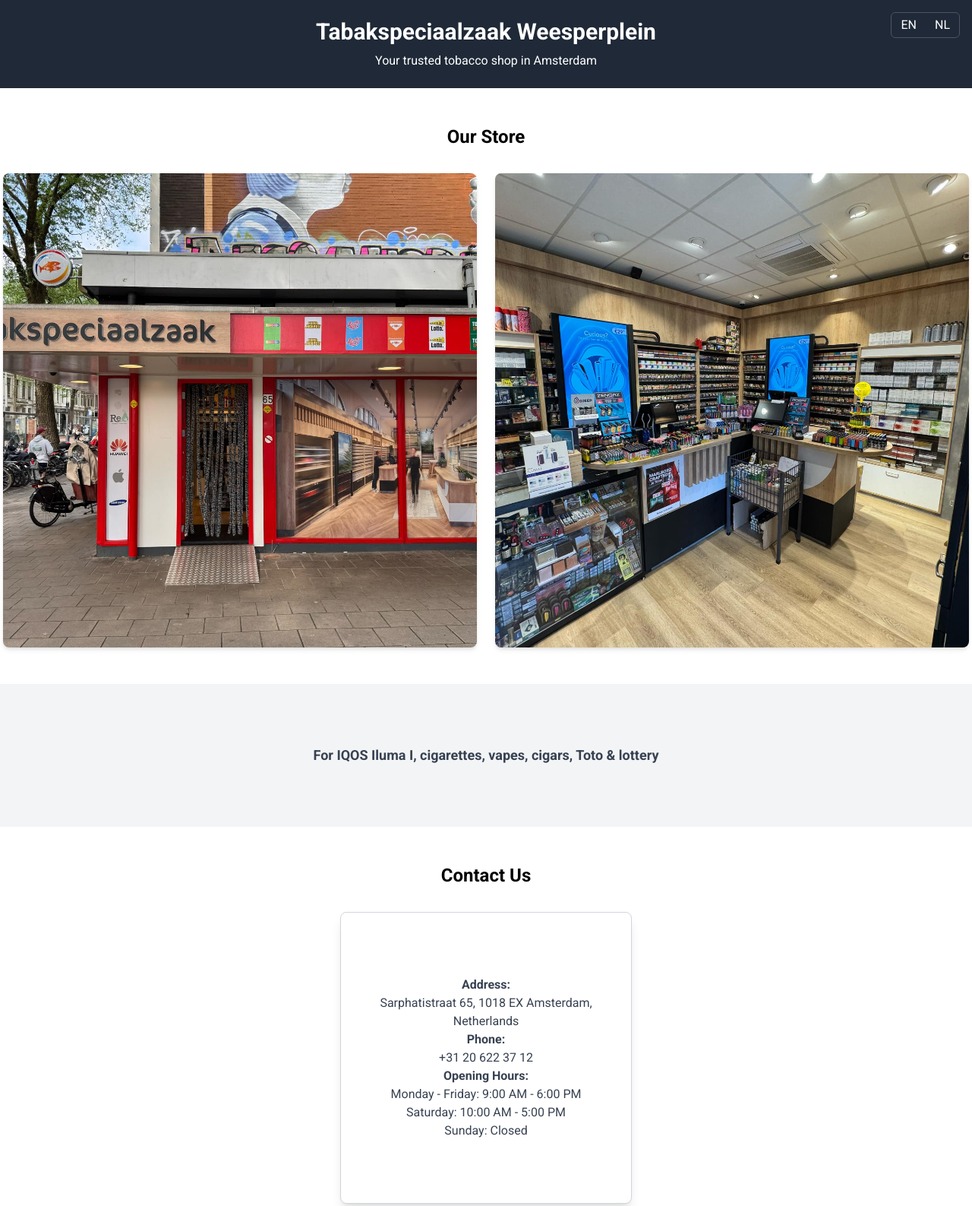
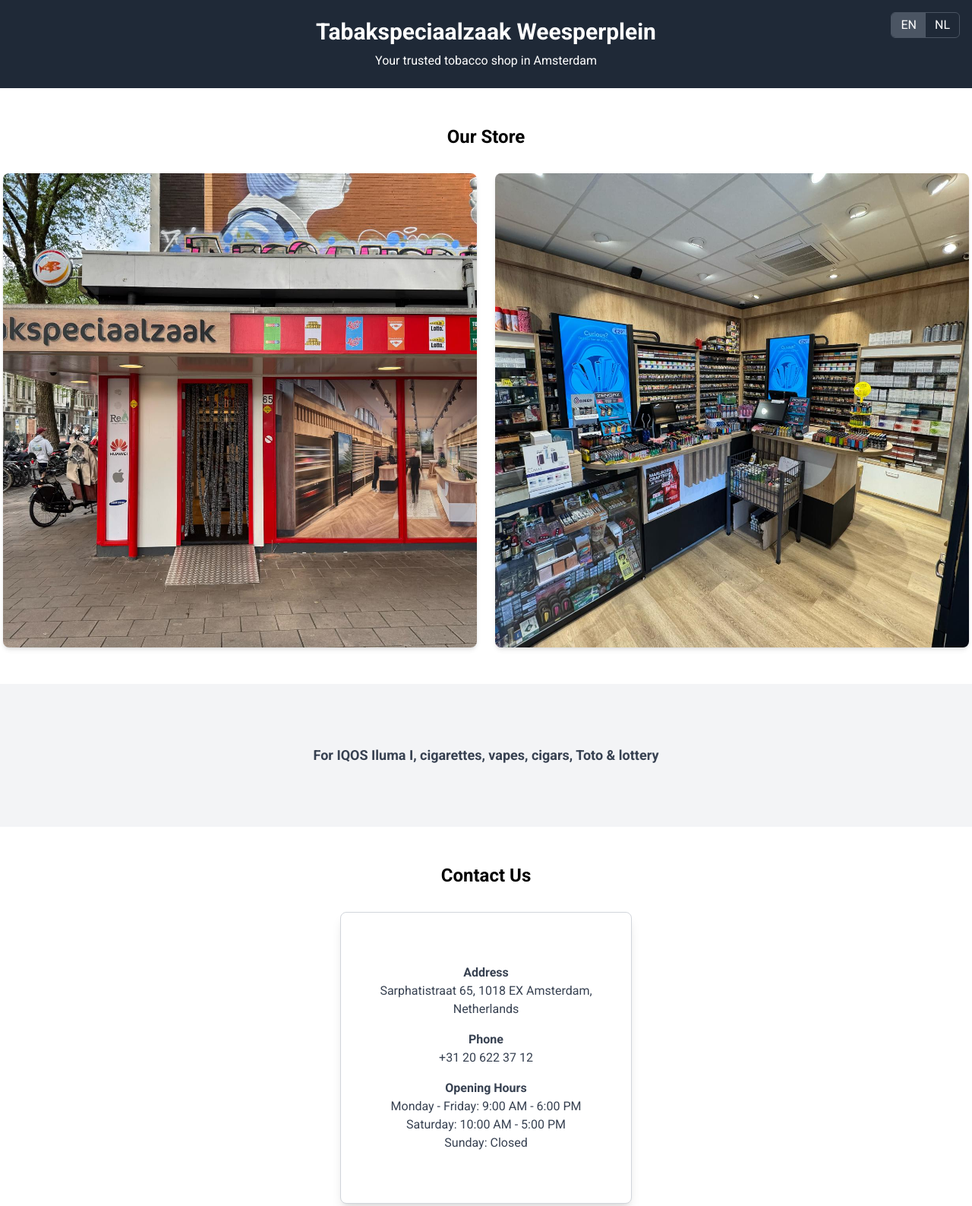
Before and after one commit to Eeliya/tabakspeciaalzaak-weesperplein, a plain HTML site: page index.html in a window 1280 px wide. Shown: the top 1587 px of the page at 76% size. Drawn offline with nearby package versions, Linux system fonts and the light colour scheme.

Commit message:
Improvements

```diff
--- a/index.html
+++ b/index.html
@@ -64,13 +64,13 @@
             <h2 class="text-2xl font-semibold text-center mb-8" id="section3-title">Contact Us</h2>
             <div class="max-w-lg mx-auto justify-center flex">
                 <div class="w-96 h-96 flex flex-col justify-center p-6 bg-white border border-gray-300 shadow-lg rounded-lg text-center">
-                    <p class="text-gray-700 text-base"><strong id="contact-address-label">Address:</strong></p>
+                    <p class="text-gray-700 text-base"><strong id="contact-address-label">Address</strong></p>
                     <p class="text-gray-700 text-base">Sarphatistraat 65, 1018 EX Amsterdam, Netherlands</p>
-                    <p class="text-gray-700 text-base"><strong id="contact-phone-label">Phone:</strong></p>
+                    <p class="text-gray-700 text-base mt-4"><strong id="contact-phone-label">Phone</strong></p>
                     <p class="text-gray-700 text-base">+31 20 622 37 12</p>
-<!--                    <p class="text-gray-700 text-base"><strong id="contact-email-label">Email:</strong></p>-->
+<!--                    <p class="text-gray-700 text-base mt-4"><strong id="contact-email-label">Email:</strong></p>-->
 <!--                    <p class="text-gray-700 text-base">info@tabakweesperplein.nl</p>-->
-                    <p class="text-gray-700 text-base"><strong id="contact-hours-label">Opening Hours:</strong></p>
+                    <p class="text-gray-700 text-base mt-4"><strong id="contact-hours-label">Opening Hours</strong></p>
                     <p class="text-gray-700 text-base" id="hours-mf">Monday - Friday: 9:00 AM - 6:00 PM</p>
                     <p class="text-gray-700 text-base" id="hours-sat">Saturday: 10:00 AM - 5:00 PM</p>
                     <p class="text-gray-700 text-base" id="hours-sun">Sunday: Closed</p>
@@ -97,10 +97,10 @@
             img2Alt: "Tobacco shop interior",
             aboutText: "For IQOS Iluma I, cigarettes, vapes, cigars, Toto & lottery",
             section3Title: "Contact Us",
-            contactAddressLabel: "Address:",
-            contactPhoneLabel: "Phone:",
-            contactEmailLabel: "Email:",
-            contactHoursLabel: "Opening Hours:",
+            contactAddressLabel: "Address",
+            contactPhoneLabel: "Phone",
+            contactEmailLabel: "Email",
+            contactHoursLabel: "Opening Hours",
             hoursMf: "Monday - Friday: 9:00 AM - 6:00 PM",
             hoursSat: "Saturday: 10:00 AM - 5:00 PM",
             hoursSun: "Sunday: Closed",
@@ -116,10 +116,10 @@
             img2Alt: "Tabakspeciaalzaak interieur",
             aboutText: "Voor IQOS Iluma I, sigaretten, vapes, sigaren, Toto & loterij",
             section3Title: "Contact",
-            contactAddressLabel: "Adres:",
-            contactPhoneLabel: "Telefoon:",
-            contactEmailLabel: "E-mail:",
-            contactHoursLabel: "Openingstijden:",
+            contactAddressLabel: "Adres",
+            contactPhoneLabel: "Telefoon",
+            contactEmailLabel: "E-mail",
+            contactHoursLabel: "Openingstijden",
             hoursMf: "Maandag - Vrijdag: 9:00 - 18:00",
             hoursSat: "Zaterdag: 10:00 - 17:00",
             hoursSun: "Zondag: Gesloten",
@@ -141,23 +141,38 @@
 
     function switchLanguage(lang) {
         const t = translations[lang];
-        document.getElementById("html-lang").setAttribute("lang", t.htmlLang);
-        document.getElementById("page-title").textContent = t.pageTitle;
-        document.getElementById("header-title").textContent = t.headerTitle;
-        document.getElementById("header-subtitle").textContent = t.headerSubtitle;
-        document.getElementById("section1-title").textContent = t.section1Title;
-        document.getElementById("img1-alt").setAttribute("alt", t.img1Alt);
-        document.getElementById("img2-alt").setAttribute("alt", t.img2Alt);
-        document.getElementById("about-text").textContent = t.aboutText;
-        document.getElementById("section3-title").textContent = t.section3Title;
-        document.getElementById("contact-address-label").textContent = t.contactAddressLabel;
-        document.getElementById("contact-phone-label").textContent = t.contactPhoneLabel;
-        document.getElementById("contact-email-label").textContent = t.contactEmailLabel;
-        document.getElementById("contact-hours-label").textContent = t.contactHoursLabel;
-        document.getElementById("hours-mf").textContent = t.hoursMf;
-        document.getElementById("hours-sat").textContent = t.hoursSat;
-        document.getElementById("hours-sun").textContent = t.hoursSun;
-        document.getElementById("footer-text").textContent = t.footerText;
+
+        const elements = [
+            { id: "html-lang", attr: "lang", value: t.htmlLang },
+            { id: "page-title", prop: "textContent", value: t.pageTitle },
+            { id: "header-title", prop: "textContent", value: t.headerTitle },
+            { id: "header-subtitle", prop: "textContent", value: t.headerSubtitle },
+            { id: "section1-title", prop: "textContent", value: t.section1Title },
+            { id: "img1-alt", attr: "alt", value: t.img1Alt },
+            { id: "img2-alt", attr: "alt", value: t.img2Alt },
+            { id: "about-text", prop: "textContent", value: t.aboutText },
+            { id: "section3-title", prop: "textContent", value: t.section3Title },
+            { id: "contact-address-label", prop: "textContent", value: t.contactAddressLabel },
+            { id: "contact-phone-label", prop: "textContent", value: t.contactPhoneLabel },
+            { id: "contact-email-label", prop: "textContent", value: t.contactEmailLabel },
+            { id: "contact-hours-label", prop: "textContent", value: t.contactHoursLabel },
+            { id: "hours-mf", prop: "textContent", value: t.hoursMf },
+            { id: "hours-sat", prop: "textContent", value: t.hoursSat },
+            { id: "hours-sun", prop: "textContent", value: t.hoursSun },
+            { id: "footer-text", prop: "textContent", value: t.footerText }
+        ];
+
+        elements.forEach(({ id, attr, prop, value }) => {
+            const element = document.getElementById(id);
+            if (element) {
+                if (attr) {
+                    element.setAttribute(attr, value);
+                } else if (prop) {
+                    element[prop] = value;
+                }
+            }
+        });
+
         updateButtonStyles(lang);
         history.pushState(null, '', `?lang=${lang}`);
     }
```
